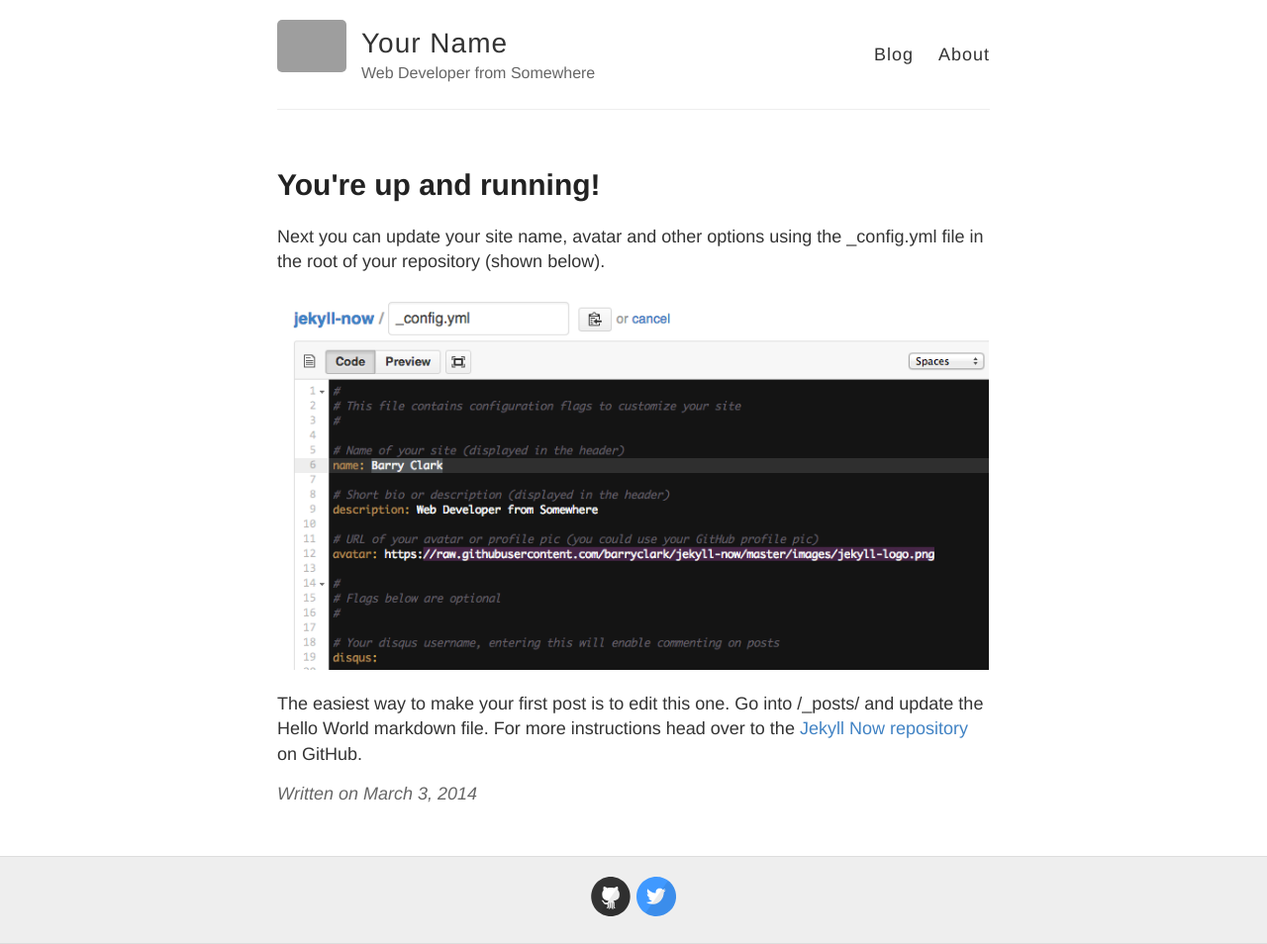
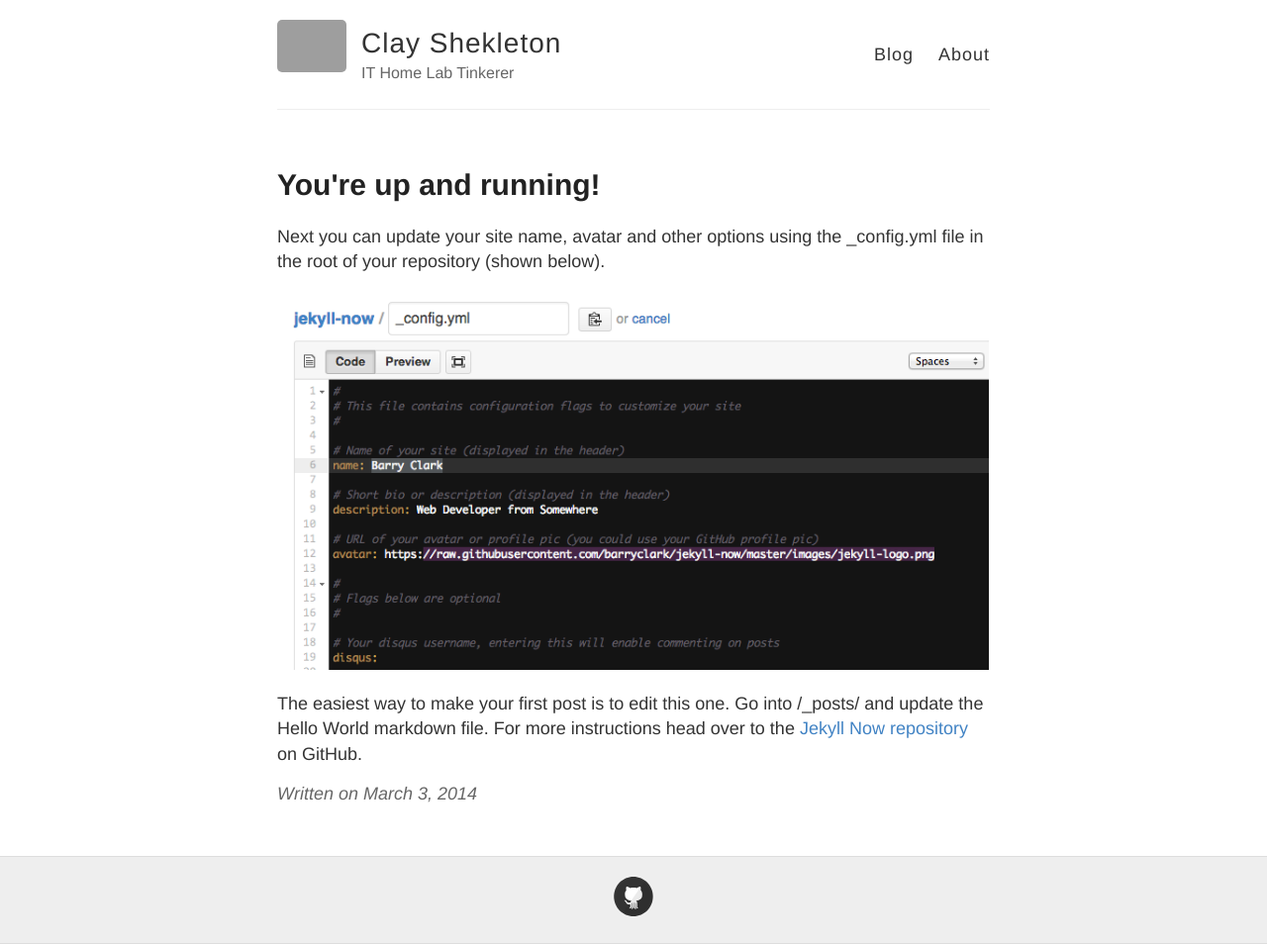
Before and after one commit to clayshek/clayshek.github.io, a Jekyll site: the page built from _posts/2014-3-3-Hello-World.md, in a window 1280 px wide. Shown: the whole page at 99% size. Built offline with Jekyll 4.4.1, drawn with Linux system fonts in a browser that asks for light colours; grey boxes are pictures that could not be loaded.

Commit message:
Update _config.yml

```diff
--- a/_config.yml
+++ b/_config.yml
@@ -3,10 +3,10 @@
 #
 
 # Name of your site (displayed in the header)
-name: Your Name
+name: Clay Shekleton
 
 # Short bio or description (displayed in the header)
-description: Web Developer from Somewhere
+description: IT Home Lab Tinkerer
 
 # URL of your avatar or profile pic (you could use your GitHub profile pic)
 avatar: https://raw.githubusercontent.com/barryclark/jekyll-now/master/images/jekyll-logo.png
@@ -21,12 +21,12 @@ footer-links:
   email:
   facebook:
   flickr:
-  github: barryclark/jekyll-now
+  github: clayshek/clayshek.github.io
   instagram:
   linkedin:
   pinterest:
   rss: # just type anything here for a working RSS icon
-  twitter: jekyllrb
+  twitter:
   stackoverflow: # your stackoverflow profile, e.g. "users/50476/bart-kiers"
   youtube: # channel/<your_long_string> or user/<user-name>
   googleplus: # anything in your profile username that comes after plus.google.com/
@@ -41,7 +41,7 @@ google_analytics:
 
 # Your website URL (e.g. http://barryclark.github.io or http://www.barryclark.co)
 # Used for Sitemap.xml and your RSS feed
-url:
+url: https://blog.clayshekleton.com
 
 # If you're hosting your site at a Project repository on GitHub pages
 # (http://yourusername.github.io/repository-name)
```
